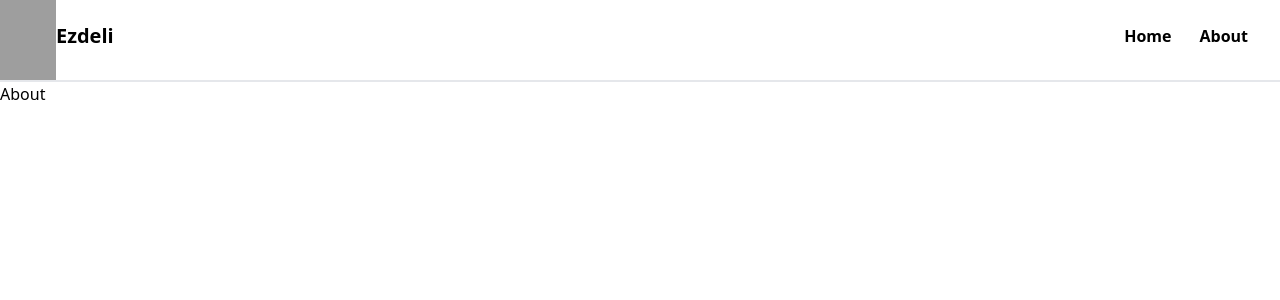
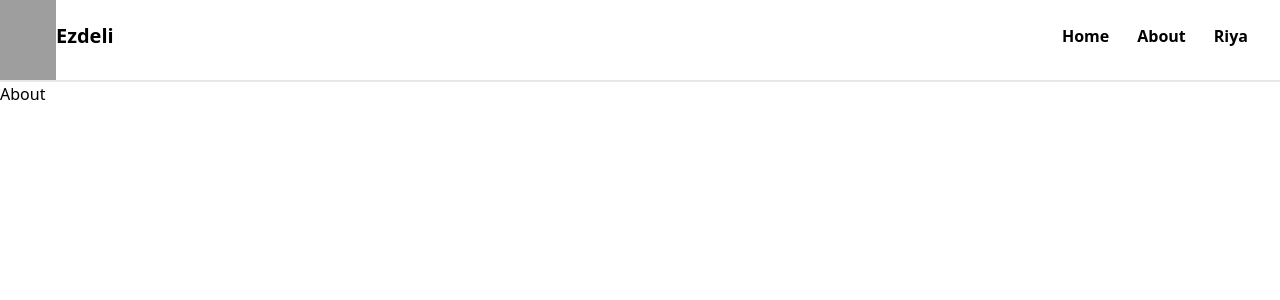
Before and after one commit to riyakursala74/food-delivery, a React (Vite) app: page /about in a window 1280 px wide. Shown: the top 300 px of the page. Built offline with nearby package versions, Linux system fonts and the light colour scheme; grey boxes are pictures that could not be loaded.

Commit message:
working with context

```diff
--- a/components/About.js
+++ b/components/About.js
@@ -4,7 +4,7 @@ const About = () => {
   return (
     <div>
       <h3>About</h3>
-      {/* <UserClass name="Riya" role="Developer" /> */}
+      <UserClass name="Riya" role="Developer" />
     </div>
   );
 };
--- a/components/Header.js
+++ b/components/Header.js
@@ -1,7 +1,11 @@
 import { Link } from "react-router-dom";
 import { LOGO_URL } from "../utils/constants";
+import { useContext } from "react";
+import { LoginContext } from "../utils/LoginContext.js";
 
 const Header = () => {
+  const { userName } = useContext(LoginContext);
+  console.log(userName);
   return (
     <div className="flex  border-b-2 border-gray-200">
       <div className="flex">
@@ -18,6 +22,9 @@ const Header = () => {
           <li className="font-bold text-black  hover:text-blue-700">
             <Link to="/about">About</Link>
           </li>
+          <li className="font-bold text-black  hover:text-blue-700">
+            <Link to="/about">{userName}</Link>
+          </li>
         </ul>
       </div>
     </div>
--- a/components/ResItems.js
+++ b/components/ResItems.js
@@ -13,7 +13,8 @@ const ResItems = ({ title, menu, isOpen, setOpen }) => {
         </h1>
       </div>
       <ul>
-        {menu.map((item) => {
+        {menu &&
+          menu.map((item) => {
             const info = item?.card?.info;
             return (
               isOpen && (
--- a/src/App.js
+++ b/src/App.js
@@ -7,14 +7,17 @@ import { createBrowserRouter, RouterProvider, Outlet } from "react-router-dom";
 import About from "../components/About";
 import PageNotFound from "../components/PageNotFound";
 import RestaurantMenu from "../components/RestaurantsMenu";
+import { LoginContext } from "../utils/LoginContext.js";
 // Main javascript file
 
 const App = () => {
   return (
-    <>
-      <Header />
-      <Outlet />
-    </>
+    <LoginContext.Provider value={{ userName: "Riya" }}>
+      <>
+        <Header />
+        <Outlet />
+      </>
+    </LoginContext.Provider>
   );
 };
 
--- /dev/null
+++ b/utils/LoginContext.js
@@ -0,0 +1,5 @@
+import { createContext } from "react";
+
+export const LoginContext = createContext({
+  userName: "Default",
+});
```
Lines whose indentation alone changed are shown as unchanged.
